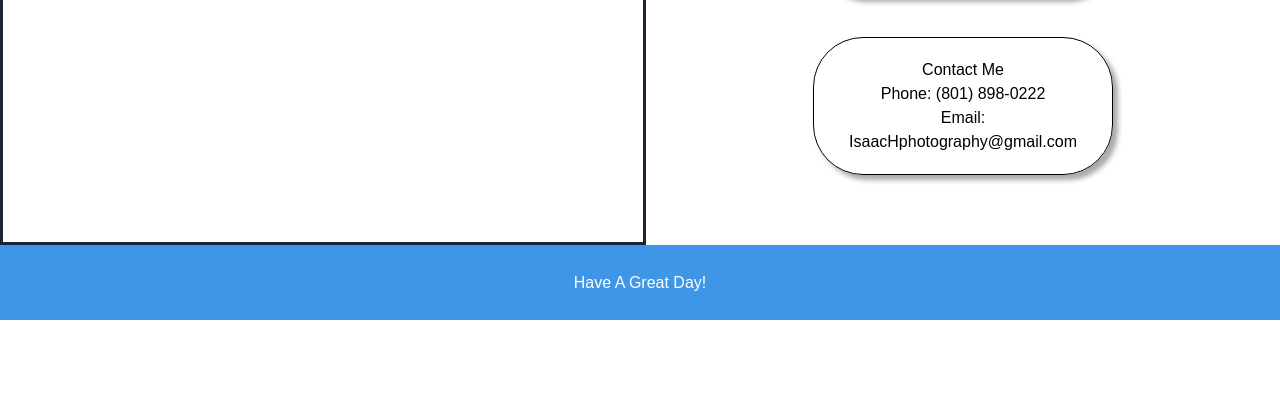
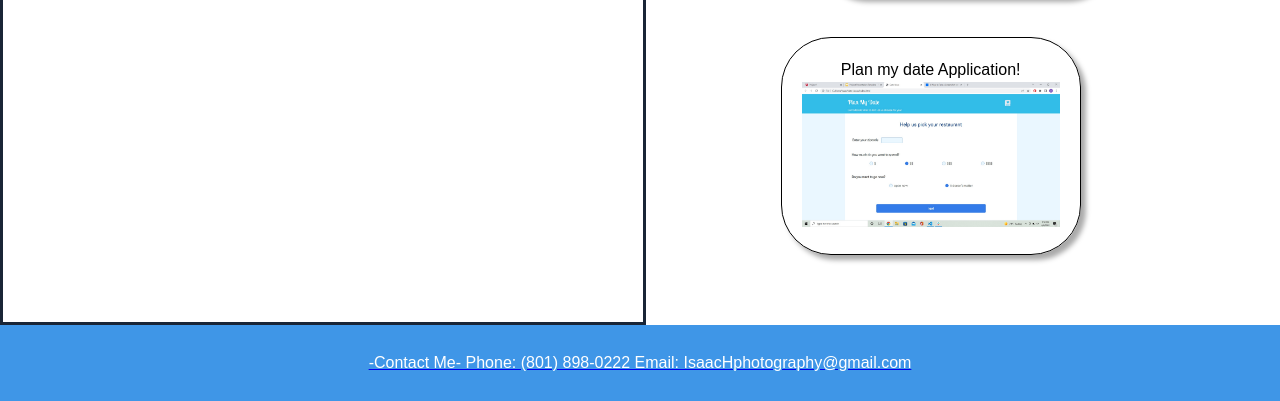
Before and after one commit to Hypnotoad0010/I.H-Challenge-2, a plain HTML site: page Index.html in a window 1280 px wide. Shown: the part 1076-1477 px from the top of the page. Before the commit the page ends 1396 px from the top, so only its background shows below. Drawn offline with Linux system fonts and the light colour scheme.

Commit message:
git commit 8:09

```diff
--- a/Index.html
+++ b/Index.html
@@ -52,9 +52,9 @@
 
         </section>
         <section class="card">
-          <P> Contact Me</P>
-          <P>Phone: (801) 898-0222</P>
-          <P>Email: IsaacHphotography@gmail.com</P>
+          <P> Plan my date Application!
+            <a href="https://nadybee.github.io/date_ideas/">
+            <img src="assets/Screenshot.jpg" alt="Project 1 Challenge" />
 
         </section>
       </div>
@@ -63,7 +63,7 @@
 
 
     <footer>
-      <span>Have A Great Day!</span>
+      <span> -Contact Me-   Phone: (801) 898-0222      Email: IsaacHphotography@gmail.com</span>
     </footer>
   </body>
 </html>
```
Also changed, not shown: Assets/Screenshot.jpg (added).
